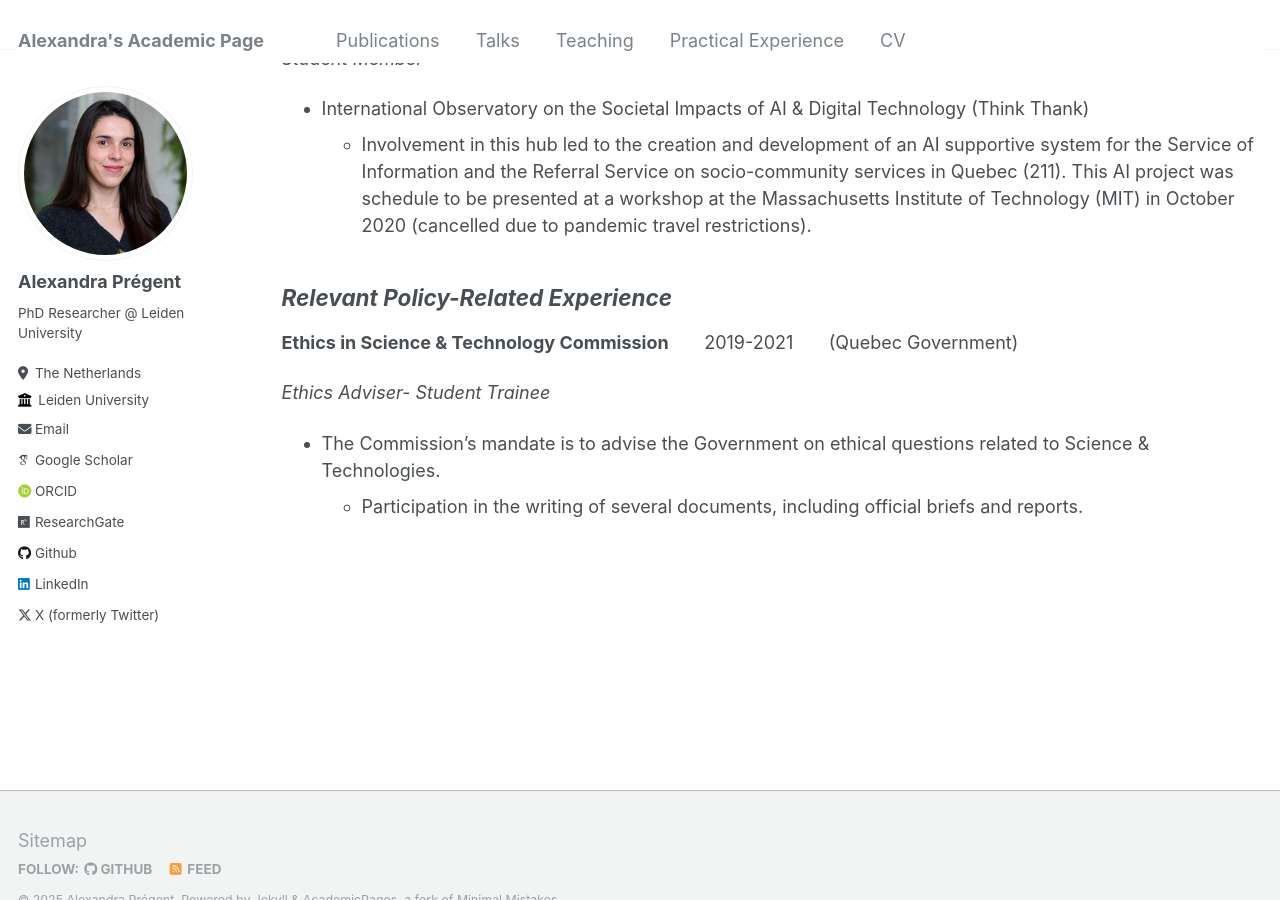
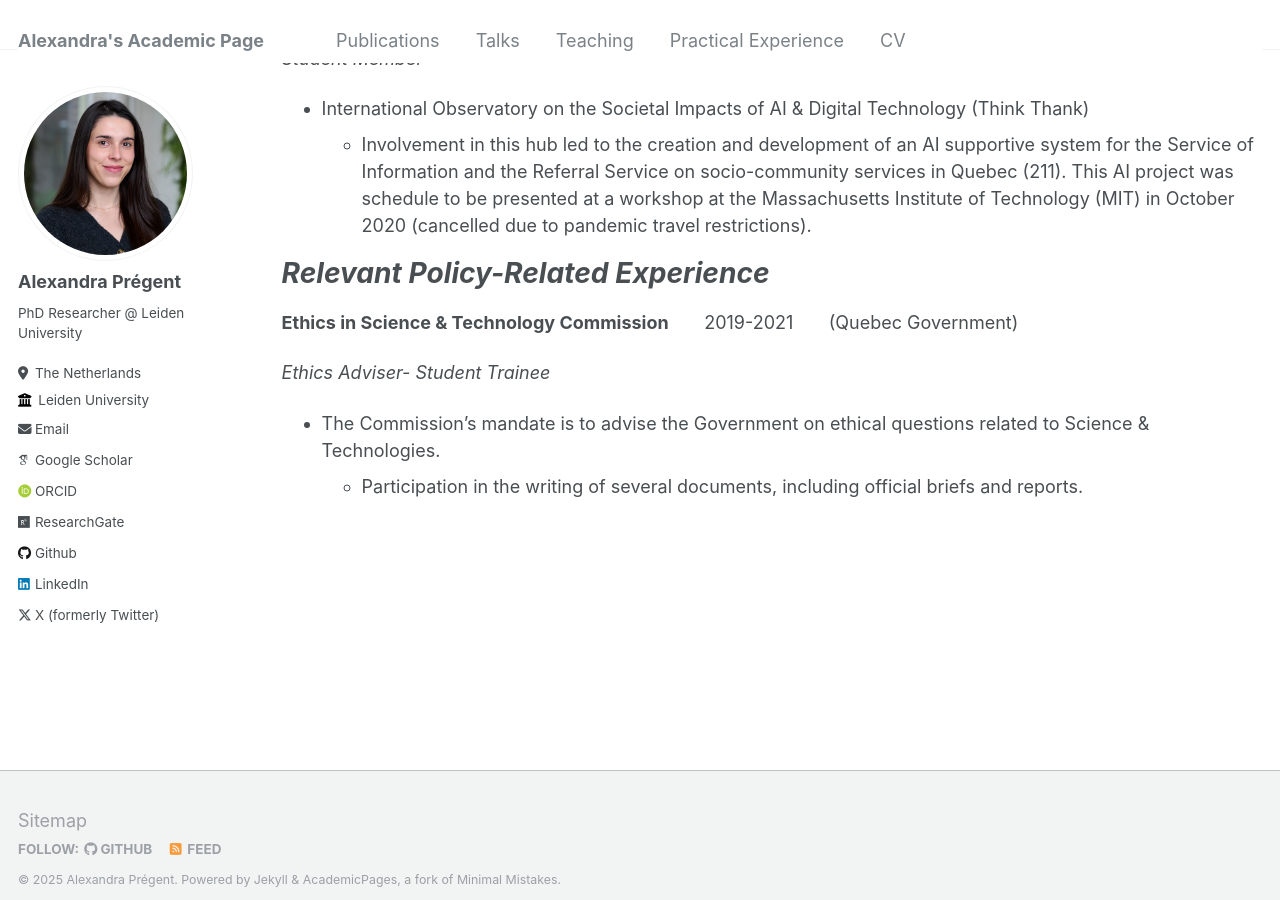
Before and after one commit to AlexandraPregent/AlexandraPregent.github.io, a Jekyll site: the page built from _pages/portfolio.md, in a window 1280 px wide and 900 px high, scrolled down 835 px. Built offline with Jekyll 4.4.1, drawn with Linux system fonts in a browser that asks for light colours; some web fonts are replaced.

```diff
--- a/_pages/portfolio.md
+++ b/_pages/portfolio.md
@@ -40,7 +40,7 @@ redirect_from:
       * Involvement in this hub led to the creation and development of an AI supportive system for the Service of Information and the Referral Service on socio-community services in Quebec (211). This AI project was schedule to be presented at a workshop at the Massachusetts Institute of Technology (MIT) in October 2020 (cancelled due to pandemic travel restrictions).
 
 
-## ***Relevant Policy-Related Experience***
+# ***Relevant Policy-Related Experience***
 
 **Ethics in Science & Technology Commission** &nbsp; &nbsp; &nbsp; 2019-2021 &nbsp; &nbsp; &nbsp; (Quebec Government)
 
```
